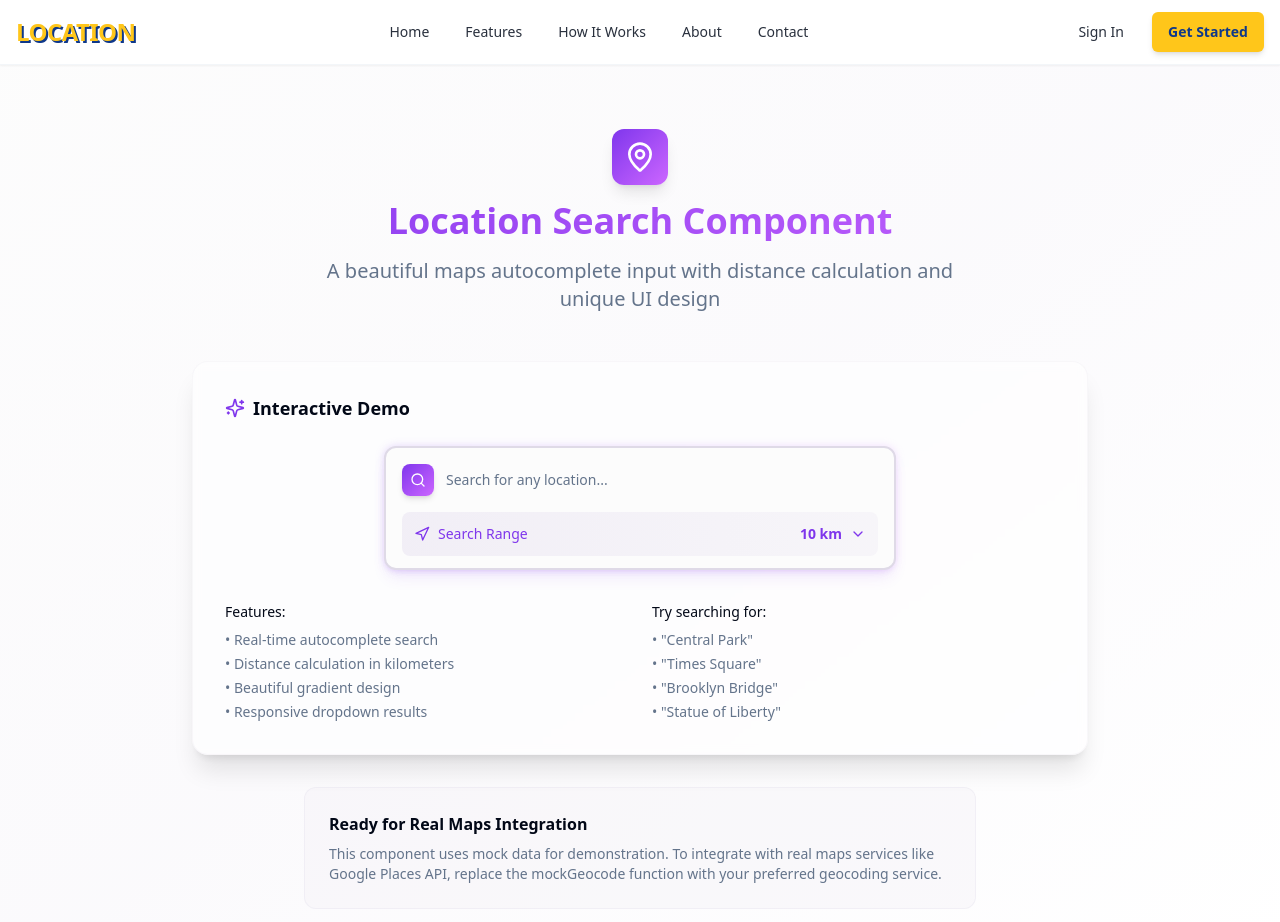
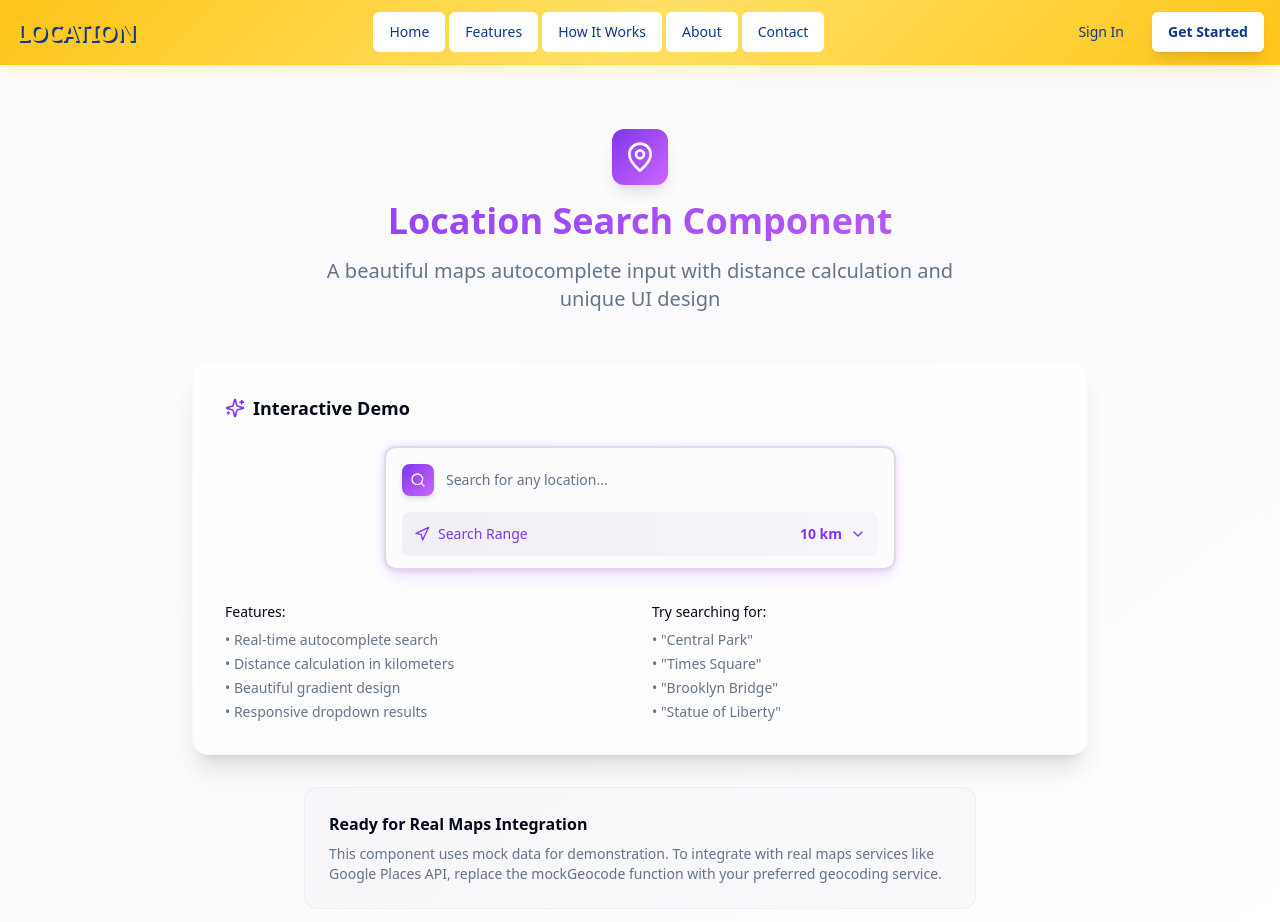
Before and after one commit to 1r0n51uv/geo-map-wizard, a React (Vite) app: page / in a window 1280 px wide. Shown: the top 922 px of the page. Built offline with nearby package versions, Linux system fonts and the light colour scheme.

Commit message:
Refactor: Update Navbar styling

```diff
--- a/src/components/Navbar.tsx
+++ b/src/components/Navbar.tsx
@@ -22,7 +22,10 @@ export const Navbar = () => {
   const [mobileMenuOpen, setMobileMenuOpen] = useState(false);
 
   return (
-    <nav className="sticky top-0 z-50 w-full bg-navbar-bg/95 backdrop-blur-sm border-b border-border/40 shadow-sm">
+    <nav className="sticky top-0 z-50 w-full border-b border-navbar-yellow/20" style={{
+      background: 'var(--gradient-navbar)',
+      boxShadow: 'var(--navbar-shadow)'
+    }}>
       <div className="container mx-auto px-4">
         <div className="flex items-center justify-between h-16">
           {/* Logo */}
@@ -44,7 +47,7 @@ export const Navbar = () => {
                       href={item.href}
                       className={cn(
                         navigationMenuTriggerStyle(),
-                        "text-navbar-text hover:text-navbar-blue font-medium transition-colors"
+                        "text-navbar-blue-dark hover:text-navbar-blue font-medium transition-all duration-300 hover:scale-105 hover:drop-shadow-lg"
                       )}
                     >
                       {item.title}
@@ -59,11 +62,11 @@ export const Navbar = () => {
           <div className="hidden md:flex items-center space-x-3">
             <Button
               variant="ghost"
-              className="text-navbar-text hover:text-navbar-blue hover:bg-navbar-blue/10"
+              className="text-navbar-blue-dark hover:text-navbar-blue hover:bg-white/20 transition-all duration-300 hover:scale-105 hover:shadow-lg"
             >
               Sign In
             </Button>
-            <Button className="bg-navbar-yellow hover:bg-navbar-yellow-hover text-navbar-blue-dark font-semibold shadow-md hover:shadow-lg transition-all">
+            <Button className="bg-white text-navbar-blue-dark font-semibold shadow-lg hover:shadow-xl transition-all duration-300 hover:scale-105 hover:-translate-y-0.5">
               Get Started
             </Button>
           </div>
@@ -74,7 +77,7 @@ export const Navbar = () => {
               variant="ghost"
               size="icon"
               onClick={() => setMobileMenuOpen(!mobileMenuOpen)}
-              className="text-navbar-text"
+              className="text-navbar-blue-dark hover:bg-white/20 transition-all duration-300"
             >
               {mobileMenuOpen ? (
                 <X className="h-6 w-6" />
@@ -87,25 +90,25 @@ export const Navbar = () => {
 
         {/* Mobile Menu */}
         {mobileMenuOpen && (
-          <div className="md:hidden py-4 space-y-2 border-t border-border/40">
+          <div className="md:hidden py-4 space-y-2 border-t border-white/20">
             {navItems.map((item) => (
               <a
                 key={item.title}
                 href={item.href}
-                className="block px-4 py-2 text-navbar-text hover:text-navbar-blue hover:bg-navbar-blue/5 rounded-md transition-colors"
+                className="block px-4 py-2 text-navbar-blue-dark hover:text-navbar-blue hover:bg-white/20 rounded-md transition-all duration-300 hover:translate-x-1"
                 onClick={() => setMobileMenuOpen(false)}
               >
                 {item.title}
               </a>
             ))}
-            <div className="px-4 pt-4 space-y-2 border-t border-border/40">
+            <div className="px-4 pt-4 space-y-2 border-t border-white/20">
               <Button
                 variant="outline"
-                className="w-full text-navbar-text hover:text-navbar-blue border-navbar-blue/30"
+                className="w-full text-navbar-blue-dark hover:text-navbar-blue border-white/30 hover:bg-white/20 transition-all duration-300"
               >
                 Sign In
               </Button>
-              <Button className="w-full bg-navbar-yellow hover:bg-navbar-yellow-hover text-navbar-blue-dark font-semibold">
+              <Button className="w-full bg-white text-navbar-blue-dark font-semibold hover:shadow-xl transition-all duration-300 hover:scale-105">
                 Get Started
               </Button>
             </div>
--- a/src/index.css
+++ b/src/index.css
@@ -54,10 +54,16 @@ All colors MUST be HSL.
     /* Navbar colors - Blue and Yellow theme */
     --navbar-yellow: 45 100% 55%;
     --navbar-yellow-hover: 45 100% 50%;
+    --navbar-yellow-light: 48 100% 70%;
     --navbar-blue: 210 100% 60%;
     --navbar-blue-dark: 220 80% 30%;
     --navbar-bg: 0 0% 100%;
     --navbar-text: 220 20% 20%;
+
+    /* Navbar gradients */
+    --gradient-navbar: linear-gradient(135deg, hsl(var(--navbar-yellow)) 0%, hsl(var(--navbar-yellow-light)) 50%, hsl(var(--navbar-yellow)) 100%);
+    --navbar-shadow: 0 4px 20px -2px hsl(var(--navbar-yellow) / 0.3);
+    --navbar-shadow-hover: 0 6px 30px -2px hsl(var(--navbar-yellow) / 0.5);
 
     --sidebar-background: 0 0% 98%;
 
--- a/tailwind.config.ts
+++ b/tailwind.config.ts
@@ -74,6 +74,7 @@ export default {
 				navbar: {
 					yellow: 'hsl(var(--navbar-yellow))',
 					'yellow-hover': 'hsl(var(--navbar-yellow-hover))',
+					'yellow-light': 'hsl(var(--navbar-yellow-light))',
 					blue: 'hsl(var(--navbar-blue))',
 					'blue-dark': 'hsl(var(--navbar-blue-dark))',
 					bg: 'hsl(var(--navbar-bg))',
```
